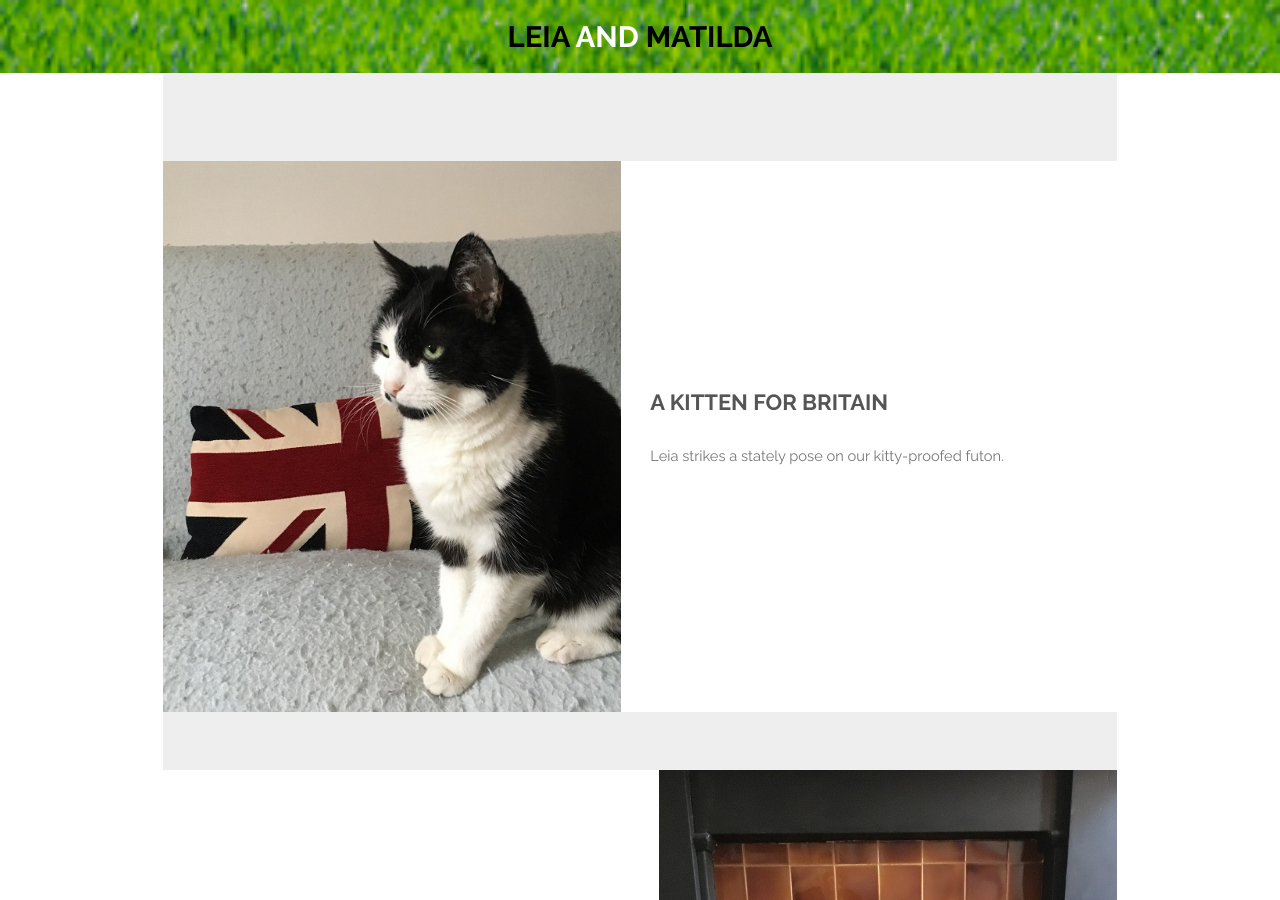
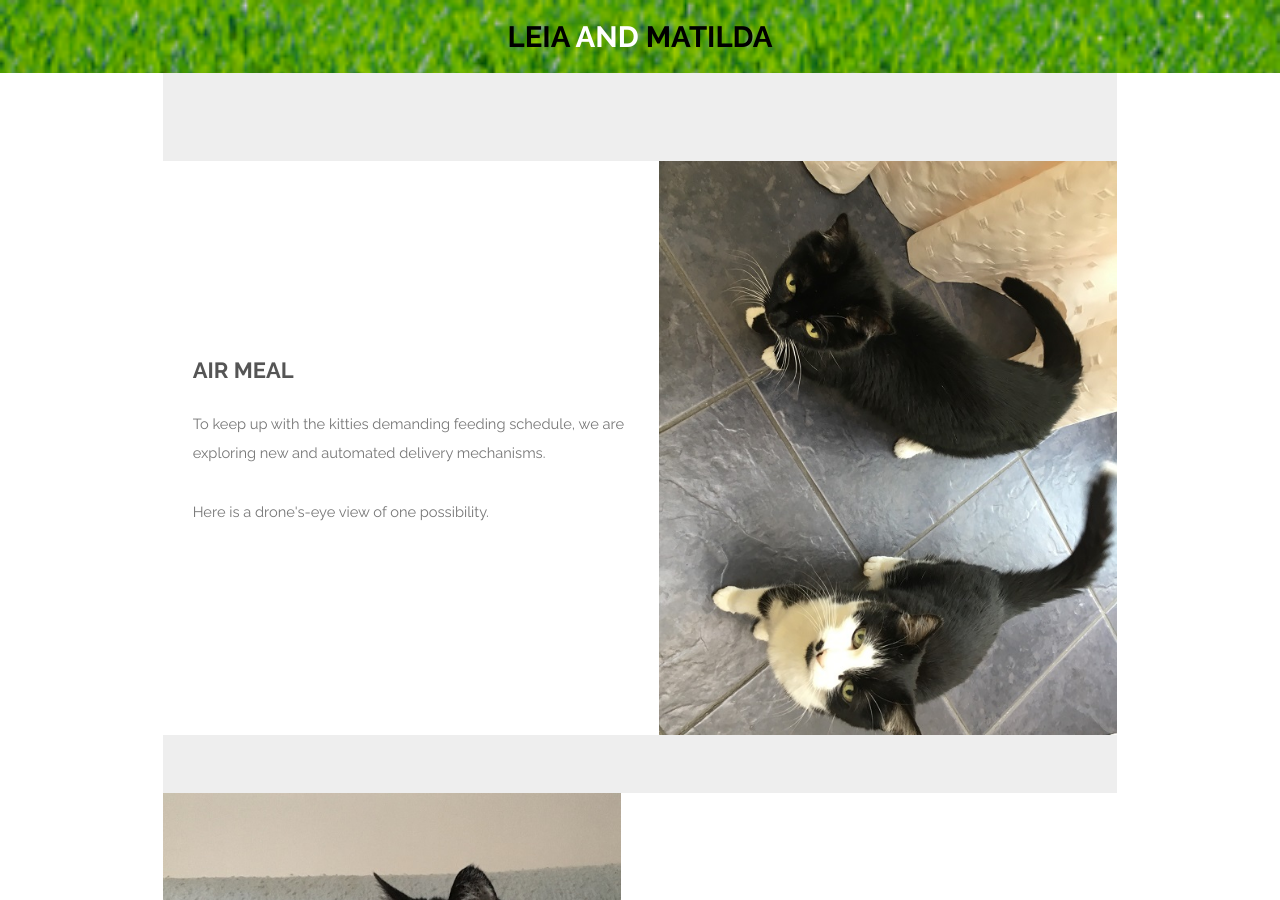
Before and after one commit to jaypalexa/leia-and-matilda, a Jekyll site: the page built from index.md, in a window 1280 px wide and 900 px high. Built offline with Jekyll 4.4.1, drawn with Linux system fonts in a browser that asks for light colours.

Commit message:
"Air Meal" post.

```diff
--- a/index.md
+++ b/index.md
@@ -6,6 +6,14 @@ description: A photo essay by Leia and Matilda
 ---
 <section id="one" class="wrapper style1">
   <div class="inner">
+    <article class="feature right">
+      <span class="image"><a href="{{ site.url }}{{ site.baseurl }}/assets/images/20170707_1830_leia_and_matilda.jpg"><img src="{{ site.url }}{{ site.baseurl }}/assets/images/20170707_1830_leia_and_matilda.jpg" /></a></span>
+      <div class="content">
+        <h2>Air Meal</h2>
+        <p>To keep up with the kitties demanding feeding schedule, we are exploring new and automated delivery mechanisms.</p>
+		<p>Here is a drone's-eye view of one possibility.</p>
+      </div>
+    </article>
     <article class="feature left">
       <span class="image"><a href="{{ site.url }}{{ site.baseurl }}/assets/images/20170625_1124_leia.jpg"><img src="{{ site.url }}{{ site.baseurl }}/assets/images/20170625_1124_leia.jpg" /></a></span>
       <div class="content">
```
Also changed, not shown: assets/images/20170707_1820_leia_and_matilda.jpg (added), assets/images/20170707_1830_leia_and_matilda.jpg (added).
